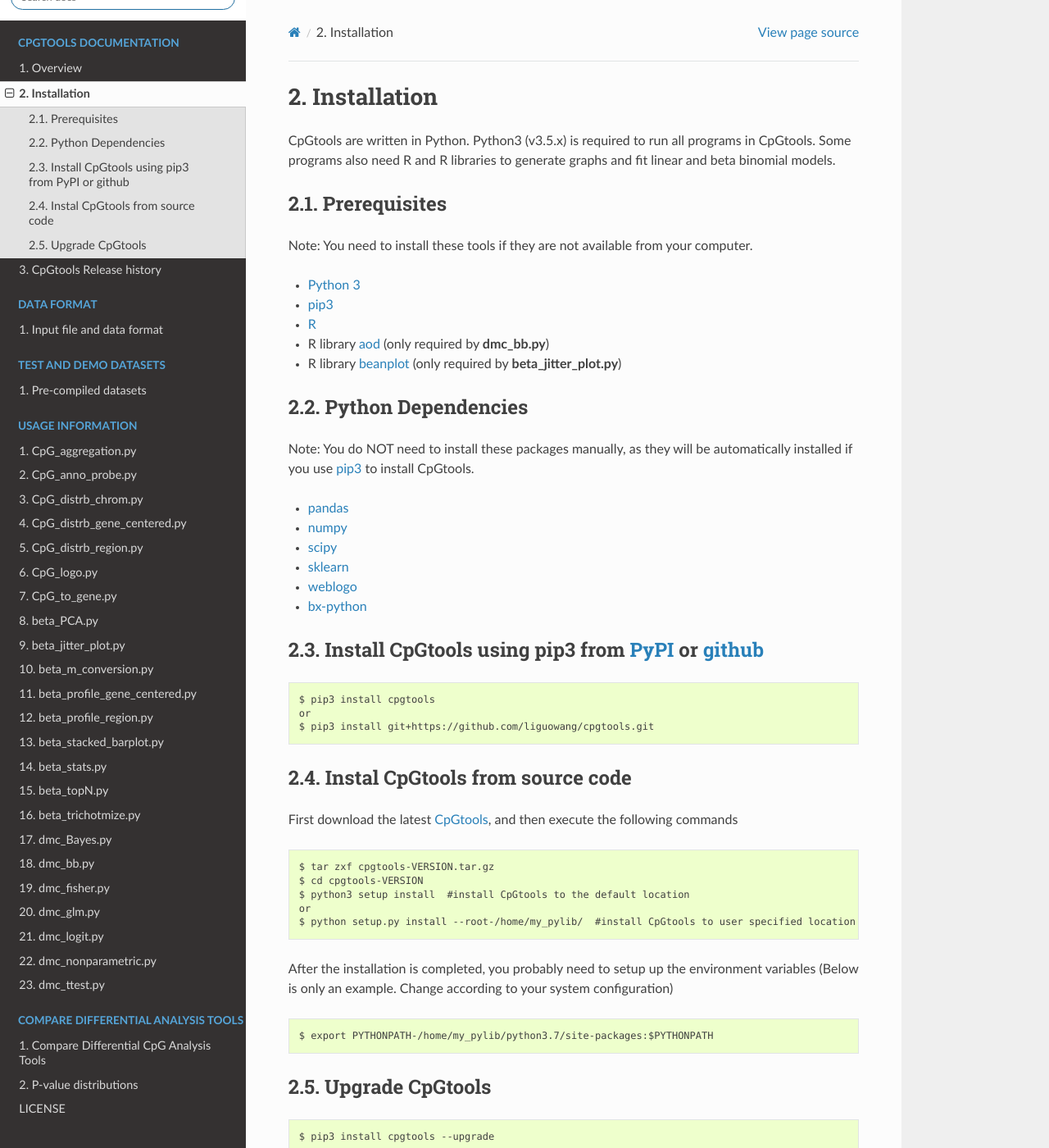
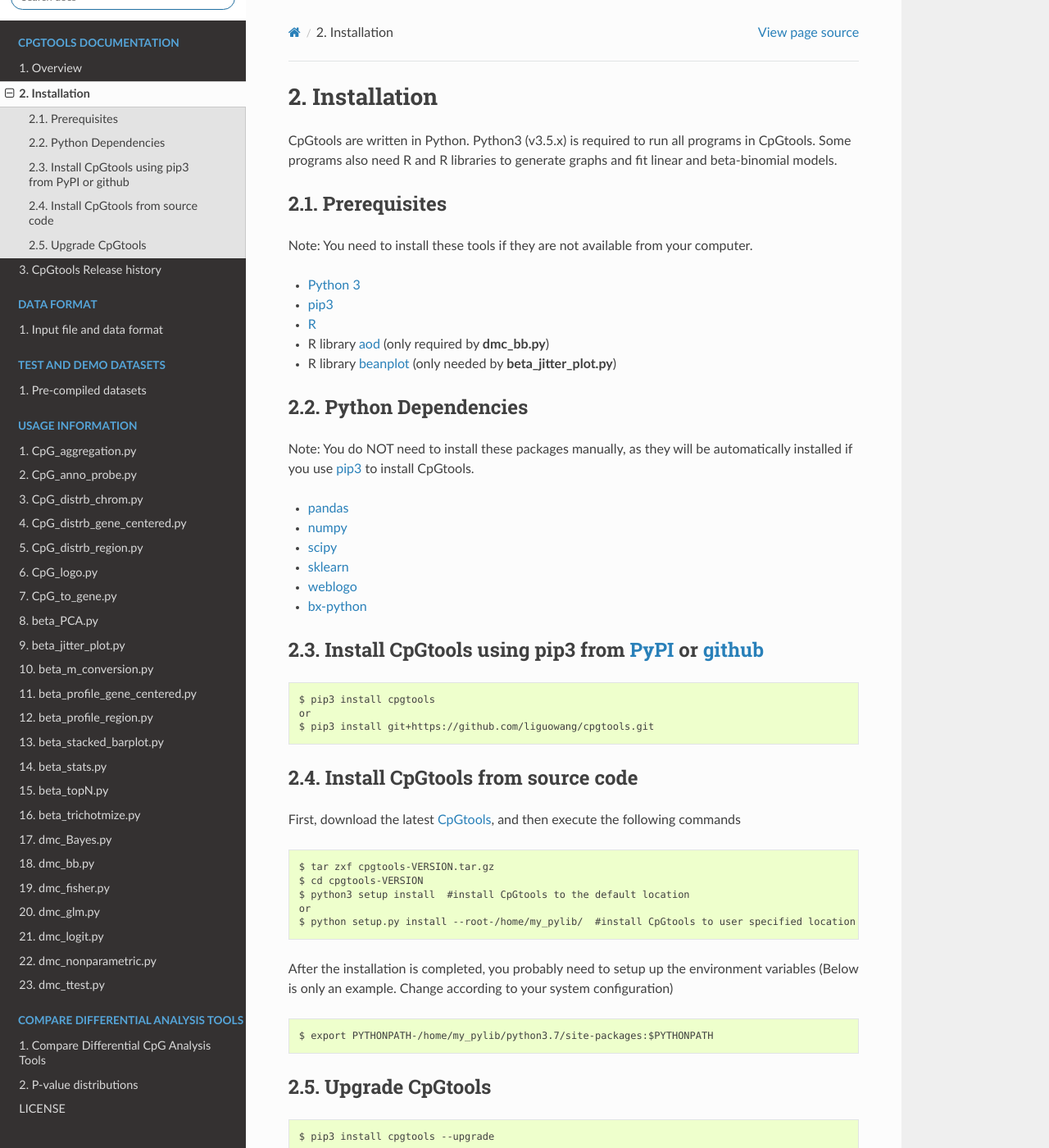
Before and after one commit to liguowang/cpgtools, a Sphinx documentation site: the page built from docs/source/installation.rst, in a window 1280 px wide and 1400 px high. Shown: the whole window at 82% size. Built offline with Sphinx 7.4.7 and the Read the Docs theme 2.0.0, drawn with Linux system fonts in a browser that asks for light colours.

Commit message:
Update installation.rst
fix typos

```diff
--- a/docs/source/installation.rst
+++ b/docs/source/installation.rst
@@ -3,7 +3,7 @@
 
 CpGtools are written in Python. Python3 (v3.5.x) is required to run all programs in
 CpGtools. Some programs also need R and R libraries to generate graphs and fit linear and
-beta binomial models.
+beta-binomial models.
 
 Prerequisites
 --------------
@@ -14,7 +14,7 @@
 - `R <https://www.r-project.org/>`_
 - R library `aod <https://cran.r-project.org/package-aod>`_ (only required by **dmc_bb.py**)
 - R library `beanplot <https://cran.r-project.org/web/packages/beanplot/index.html>`_
-  (only required by **beta_jitter_plot.py**)
+  (only needed by **beta_jitter_plot.py**)
 
 Python Dependencies
 --------------------
@@ -36,9 +36,9 @@
  or
  $ pip3 install git+https://github.com/liguowang/cpgtools.git
 
-Instal CpGtools from source code
---------------------------------
-First download the latest `CpGtools <https://sourceforge.net/projects/cpgtools/files/>`_,
+Install CpGtools from source code
+-----------------------------------
+First, download the latest `CpGtools <https://sourceforge.net/projects/cpgtools/files/>`_,
 and then execute the following commands
 
 ::
```
